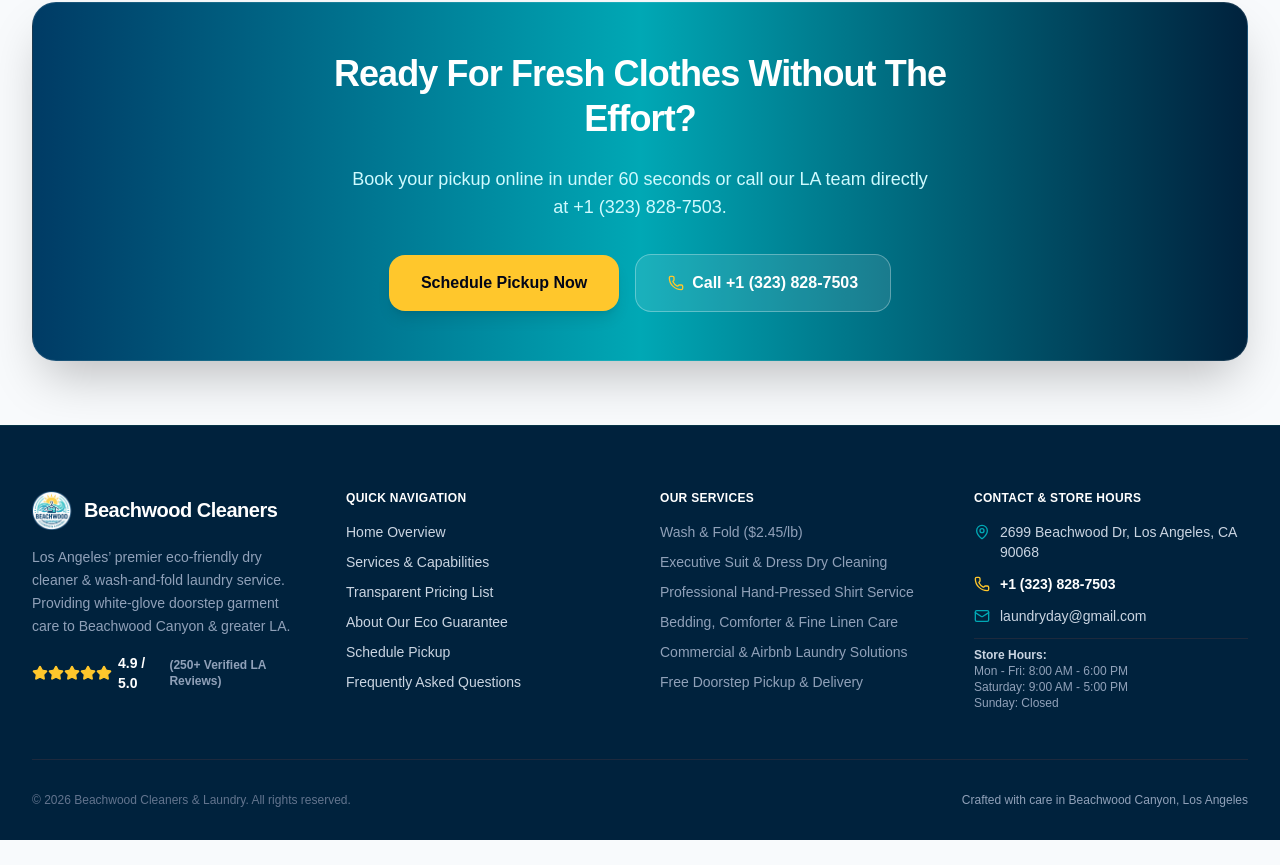
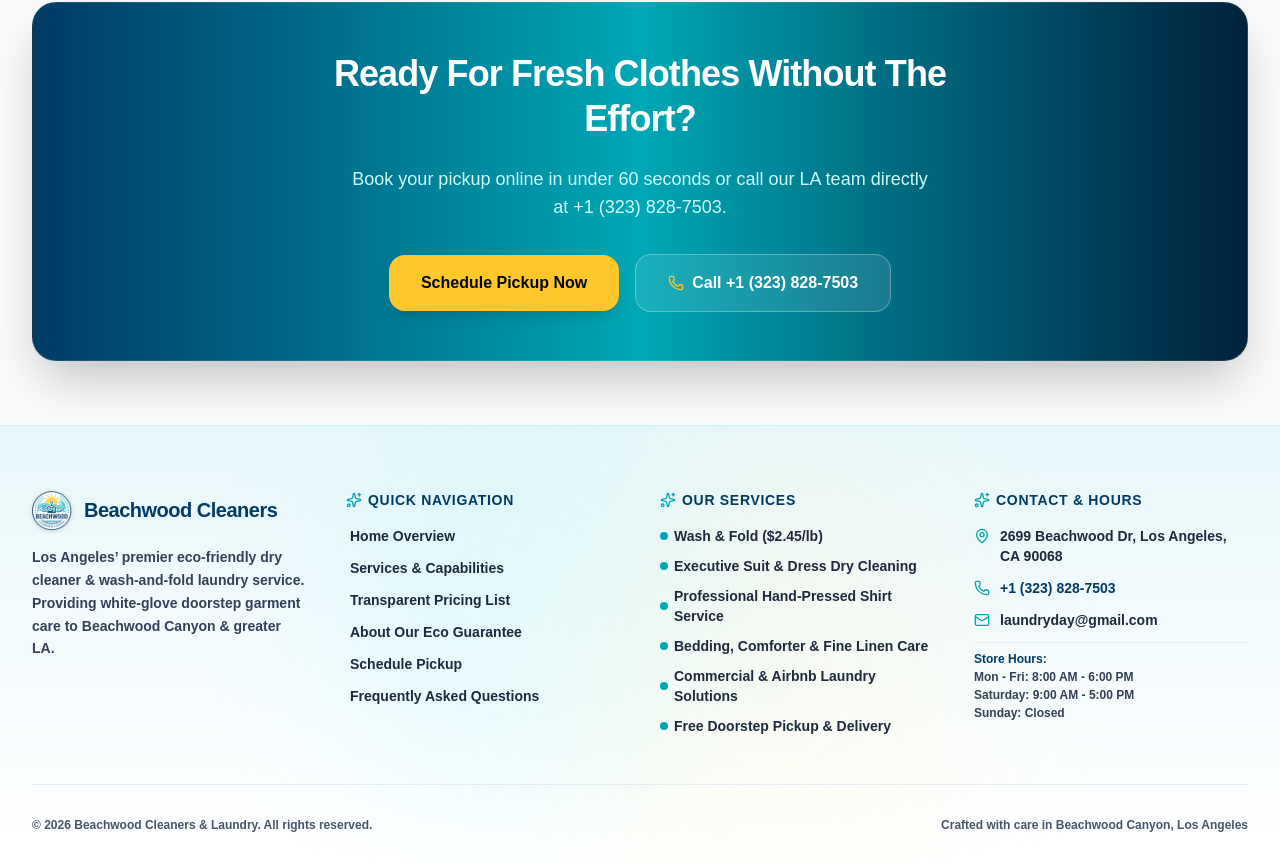
Before and after one commit to aftabfarhanarko/Beachwood-Cleaners-Laundry, a Next.js app: page / in a window 1280 px wide. Shown: the part 6341-7206 px from the top of the page. Before the commit the page ends 7181 px from the top, so only its background shows below. Built offline with nearby package versions, Linux system fonts and the light colour scheme; a web font is replaced by a local one.

Commit message:
Update footer background gradient, typography and animations

```diff
--- a/src/components/Footer.tsx
+++ b/src/components/Footer.tsx
@@ -1,133 +1,187 @@
+"use client";
+
 import React from "react";
 import Link from "next/link";
 import Image from "next/image";
-import { Phone, Mail, MapPin, Star } from "lucide-react";
+import { motion } from "framer-motion";
+import { Phone, Mail, MapPin, ArrowRight, Sparkles } from "lucide-react";
 
 export function Footer() {
   return (
-    <footer className="bg-[#00223D] text-slate-300 pt-16 pb-8 border-t border-cyan-950">
-      <div className="max-container">
-        <div className="grid grid-cols-1 md:grid-cols-2 lg:grid-cols-4 gap-10 pb-12 border-b border-slate-800">
+    <footer className="relative bg-gradient-to-b from-[#E6F7F9] via-[#F4FBFD] to-white text-slate-800 pt-10 sm:pt-16 pb-6 sm:pb-8 border-t border-cyan-200/60 shadow-xs overflow-hidden">
+      {/* Soft Ambient Background Glows */}
+      <motion.div
+        animate={{
+          scale: [1, 1.1, 1],
+          opacity: [0.4, 0.6, 0.4],
+        }}
+        transition={{
+          duration: 8,
+          repeat: Infinity,
+          ease: "easeInOut",
+        }}
+        className="absolute top-0 left-1/4 w-72 sm:w-96 h-72 sm:h-96 bg-cyan-200/40 rounded-full blur-3xl -z-0 pointer-events-none"
+      />
+      <motion.div
+        animate={{
+          scale: [1, 1.15, 1],
+          opacity: [0.3, 0.5, 0.3],
+        }}
+        transition={{
+          duration: 10,
+          repeat: Infinity,
+          ease: "easeInOut",
+        }}
+        className="absolute bottom-0 right-1/4 w-72 sm:w-96 h-72 sm:h-96 bg-amber-100/40 rounded-full blur-3xl -z-0 pointer-events-none"
+      />
+
+      <div className="max-container relative z-10">
+        <div className="grid grid-cols-1 sm:grid-cols-2 lg:grid-cols-4 gap-6 sm:gap-8 lg:gap-10 pb-8 sm:pb-12 border-b border-slate-200/80">
           {/* Col 1: About & Info */}
-          <div className="space-y-4">
-            <div className="flex items-center gap-3">
-              <div className="relative w-10 h-10 shrink-0">
+          <motion.div
+            initial={{ opacity: 0, y: 15 }}
+            whileInView={{ opacity: 1, y: 0 }}
+            viewport={{ once: true }}
+            transition={{ duration: 0.4, delay: 0.05 }}
+            className="space-y-3 sm:space-y-4"
+          >
+            <div className="flex items-center gap-2.5 sm:gap-3">
+              <motion.div
+                whileHover={{ scale: 1.08, rotate: -4 }}
+                transition={{ type: "spring", stiffness: 300 }}
+                className="relative w-9 h-9 sm:w-10 sm:h-10 shrink-0"
+              >
                 <Image
                   src="/logo1.png"
                   alt="Beachwood Cleaners Logo"
                   fill
-                  className="object-contain"
+                  className="object-contain drop-shadow-sm"
                 />
-              </div>
-              <span className="font-extrabold text-xl text-white tracking-tight">
+              </motion.div>
+              <span className="font-extrabold text-lg sm:text-xl text-[#003B65] tracking-tight">
                 Beachwood Cleaners
               </span>
             </div>
-            <p className="text-sm text-slate-400 leading-relaxed">
+            <p className="text-xs sm:text-sm font-semibold text-slate-700 leading-relaxed">
               Los Angeles’ premier eco-friendly dry cleaner & wash-and-fold laundry service. Providing white-glove doorstep garment care to Beachwood Canyon & greater LA.
             </p>
-            <div className="flex items-center gap-1.5 text-[#FFC72C] font-semibold text-sm">
-              <div className="flex text-[#FFC72C]">
-                {[...Array(5)].map((_, i) => (
-                  <Star key={i} className="w-4 h-4 fill-[#FFC72C] stroke-[#FFC72C]" />
-                ))}
-              </div>
-              <span className="text-white font-bold">4.9 / 5.0</span>
-              <span className="text-slate-400 text-xs">(250+ Verified LA Reviews)</span>
-            </div>
-          </div>
+          </motion.div>
 
           {/* Col 2: Quick Links */}
-          <div>
-            <h3 className="text-white font-bold text-base mb-4 tracking-wide uppercase text-xs text-[#00A8B5]">
-              Quick Navigation
+          <motion.div
+            initial={{ opacity: 0, y: 15 }}
+            whileInView={{ opacity: 1, y: 0 }}
+            viewport={{ once: true }}
+            transition={{ duration: 0.4, delay: 0.1 }}
+          >
+            <h3 className="font-extrabold text-[#003B65] text-xs sm:text-sm mb-3 sm:mb-4 tracking-wider uppercase flex items-center gap-1.5">
+              <Sparkles className="w-4 h-4 text-[#00A8B5]" /> Quick Navigation
             </h3>
-            <ul className="space-y-2.5 text-sm">
-              <li>
-                <Link href="/" className="hover:text-white transition-colors">
-                  Home Overview
-                </Link>
-              </li>
-              <li>
-                <Link href="/services" className="hover:text-white transition-colors">
-                  Services & Capabilities
-                </Link>
-              </li>
-              <li>
-                <Link href="/pricing" className="hover:text-white transition-colors">
-                  Transparent Pricing List
-                </Link>
-              </li>
-              <li>
-                <Link href="/about" className="hover:text-white transition-colors">
-                  About Our Eco Guarantee
-                </Link>
-              </li>
-              <li>
-                <Link href="/contact" className="hover:text-white transition-colors">
-                  Schedule Pickup
-                </Link>
-              </li>
-              <li>
-                <Link href="/faq" className="hover:text-white transition-colors">
-                  Frequently Asked Questions
-                </Link>
-              </li>
+            <ul className="space-y-2 sm:space-y-2.5 text-xs sm:text-sm font-bold text-slate-800">
+              {[
+                { name: "Home Overview", href: "/" },
+                { name: "Services & Capabilities", href: "/services" },
+                { name: "Transparent Pricing List", href: "/pricing" },
+                { name: "About Our Eco Guarantee", href: "/about" },
+                { name: "Schedule Pickup", href: "/contact" },
+                { name: "Frequently Asked Questions", href: "/faq" },
+              ].map((link) => (
+                <motion.li key={link.name} whileHover={{ x: 4 }} transition={{ type: "spring", stiffness: 300 }}>
+                  <Link href={link.href} className="group inline-flex items-center gap-1.5 hover:text-[#00A8B5] transition-colors">
+                    <ArrowRight className="w-3.5 h-3.5 text-[#00A8B5] opacity-0 -ml-4 group-hover:opacity-100 group-hover:ml-0 transition-all duration-200" />
+                    <span>{link.name}</span>
+                  </Link>
+                </motion.li>
+              ))}
             </ul>
-          </div>
+          </motion.div>
 
           {/* Col 3: Services */}
-          <div>
-            <h3 className="text-white font-bold text-base mb-4 tracking-wide uppercase text-xs text-[#00A8B5]">
-              Our Services
+          <motion.div
+            initial={{ opacity: 0, y: 15 }}
+            whileInView={{ opacity: 1, y: 0 }}
+            viewport={{ once: true }}
+            transition={{ duration: 0.4, delay: 0.15 }}
+          >
+            <h3 className="font-extrabold text-[#003B65] text-xs sm:text-sm mb-3 sm:mb-4 tracking-wider uppercase flex items-center gap-1.5">
+              <Sparkles className="w-4 h-4 text-[#00A8B5]" /> Our Services
             </h3>
-            <ul className="space-y-2.5 text-sm text-slate-400">
-              <li>Wash & Fold ($2.45/lb)</li>
-              <li>Executive Suit & Dress Dry Cleaning</li>
-              <li>Professional Hand-Pressed Shirt Service</li>
-              <li>Bedding, Comforter & Fine Linen Care</li>
-              <li>Commercial & Airbnb Laundry Solutions</li>
-              <li>Free Doorstep Pickup & Delivery</li>
+            <ul className="space-y-2 sm:space-y-2.5 text-xs sm:text-sm font-bold text-slate-800">
+              {[
+                "Wash & Fold ($2.45/lb)",
+                "Executive Suit & Dress Dry Cleaning",
+                "Professional Hand-Pressed Shirt Service",
+                "Bedding, Comforter & Fine Linen Care",
+                "Commercial & Airbnb Laundry Solutions",
+                "Free Doorstep Pickup & Delivery",
+              ].map((service, idx) => (
+                <motion.li
+                  key={idx}
+                  whileHover={{ x: 3 }}
+                  className="hover:text-[#003B65] transition-colors flex items-center gap-1.5"
+                >
+                  <span className="w-2 h-2 rounded-full bg-[#00A8B5] shrink-0" />
+                  <span>{service}</span>
+                </motion.li>
+              ))}
             </ul>
-          </div>
+          </motion.div>
 
           {/* Col 4: Store Info & Hours */}
-          <div className="space-y-3 text-sm">
-            <h3 className="text-white font-bold text-base mb-4 tracking-wide uppercase text-xs text-[#00A8B5]">
-              Contact & Store Hours
+          <motion.div
+            initial={{ opacity: 0, y: 15 }}
+            whileInView={{ opacity: 1, y: 0 }}
+            viewport={{ once: true }}
+            transition={{ duration: 0.4, delay: 0.2 }}
+            className="space-y-2.5 sm:space-y-3 text-xs sm:text-sm font-bold text-slate-800"
+          >
+            <h3 className="font-extrabold text-[#003B65] text-xs sm:text-sm mb-3 sm:mb-4 tracking-wider uppercase flex items-center gap-1.5">
+              <Sparkles className="w-4 h-4 text-[#00A8B5]" /> Contact & Hours
             </h3>
-            <div className="flex items-start gap-2.5">
-              <MapPin className="w-4 h-4 text-[#00A8B5] shrink-0 mt-0.5" />
+            <motion.div whileHover={{ x: 3 }} className="flex items-start gap-2.5">
+              <motion.div whileHover={{ scale: 1.2, rotate: 10 }}>
+                <MapPin className="w-4 h-4 text-[#00A8B5] shrink-0 mt-0.5" />
+              </motion.div>
               <span>2699 Beachwood Dr, Los Angeles, CA 90068</span>
-            </div>
-            <div className="flex items-center gap-2.5">
-              <Phone className="w-4 h-4 text-[#FFC72C] shrink-0" />
-              <a href="tel:+13238287503" className="text-white font-semibold hover:underline">
+            </motion.div>
+            <motion.div whileHover={{ x: 3 }} className="flex items-center gap-2.5">
+              <motion.div whileHover={{ scale: 1.2, rotate: -10 }}>
+                <Phone className="w-4 h-4 text-[#00A8B5] shrink-0" />
+              </motion.div>
+              <a href="tel:+13238287503" className="text-[#003B65] font-extrabold hover:text-[#00A8B5] transition-colors">
                 +1 (323) 828-7503
               </a>
-            </div>
-            <div className="flex items-center gap-2.5">
-              <Mail className="w-4 h-4 text-[#00A8B5] shrink-0" />
-              <a href="mailto:laundryday@gmail.com" className="hover:underline">
+            </motion.div>
+            <motion.div whileHover={{ x: 3 }} className="flex items-center gap-2.5">
+              <motion.div whileHover={{ scale: 1.2, rotate: 10 }}>
+                <Mail className="w-4 h-4 text-[#00A8B5] shrink-0" />
+              </motion.div>
+              <a href="mailto:laundryday@gmail.com" className="hover:text-[#00A8B5] transition-colors">
                 laundryday@gmail.com
               </a>
-            </div>
-            <div className="pt-2 text-xs text-slate-400 border-t border-slate-800">
-              <p className="font-semibold text-slate-300">Store Hours:</p>
+            </motion.div>
+            <div className="pt-2 text-xs text-slate-700 border-t border-slate-200/80 space-y-0.5 font-semibold">
+              <p className="font-bold text-[#003B65]">Store Hours:</p>
               <p>Mon - Fri: 8:00 AM - 6:00 PM</p>
               <p>Saturday: 9:00 AM - 5:00 PM</p>
               <p>Sunday: Closed</p>
             </div>
-          </div>
+          </motion.div>
         </div>
 
         {/* Bottom copyright */}
-        <div className="pt-8 flex flex-col sm:flex-row items-center justify-between gap-4 text-xs text-slate-500">
+        <motion.div
+          initial={{ opacity: 0 }}
+          whileInView={{ opacity: 1 }}
+          viewport={{ once: true }}
+          transition={{ duration: 0.5, delay: 0.25 }}
+          className="pt-6 sm:pt-8 flex flex-col sm:flex-row items-center justify-between gap-2.5 sm:gap-4 text-[11px] sm:text-xs font-semibold text-slate-600 text-center sm:text-left"
+        >
           <p>© {new Date().getFullYear()} Beachwood Cleaners & Laundry. All rights reserved.</p>
-          <div className="flex items-center gap-1 text-slate-400">
+          <div className="flex items-center gap-1 text-slate-600 font-semibold">
             <span>Crafted with care in Beachwood Canyon, Los Angeles</span>
           </div>
-        </div>
+        </motion.div>
       </div>
     </footer>
   );
```
